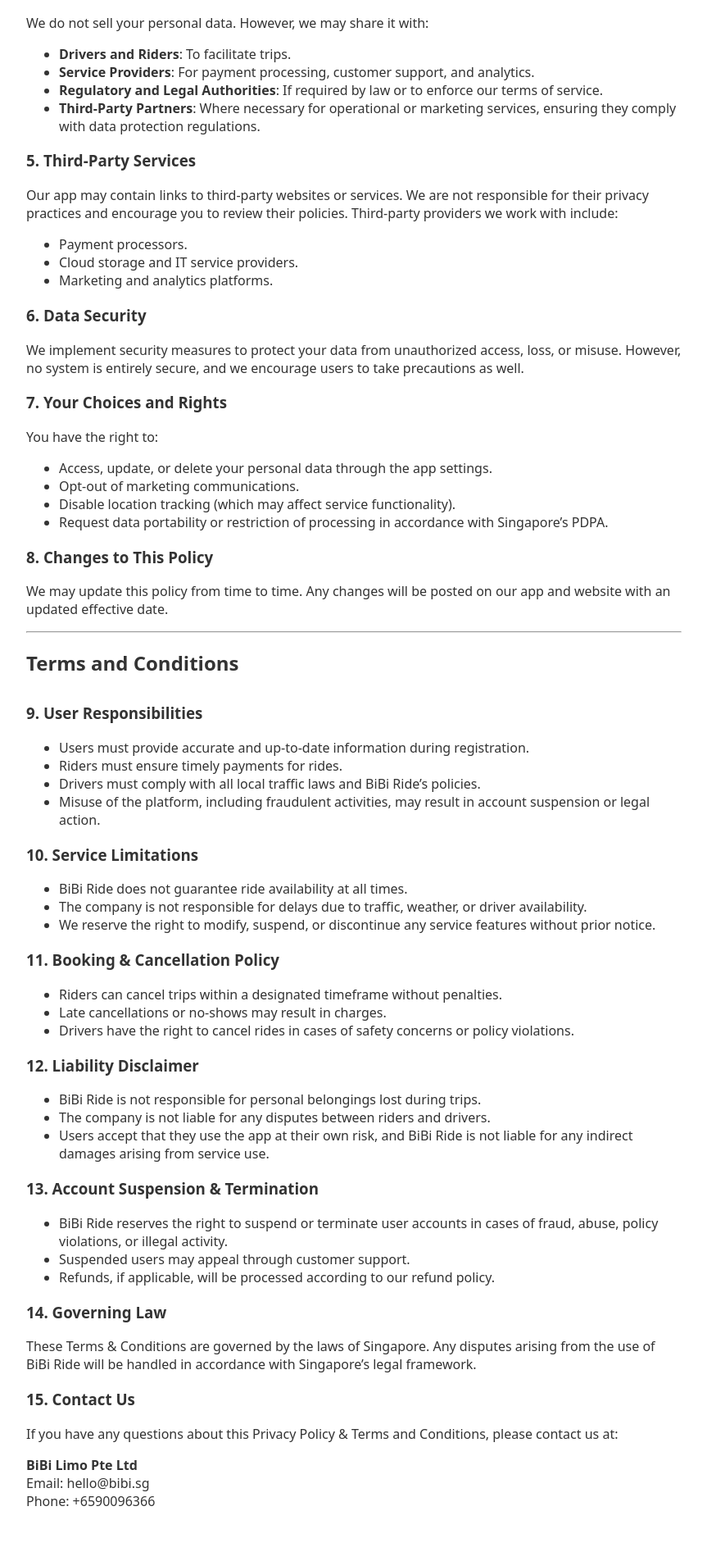
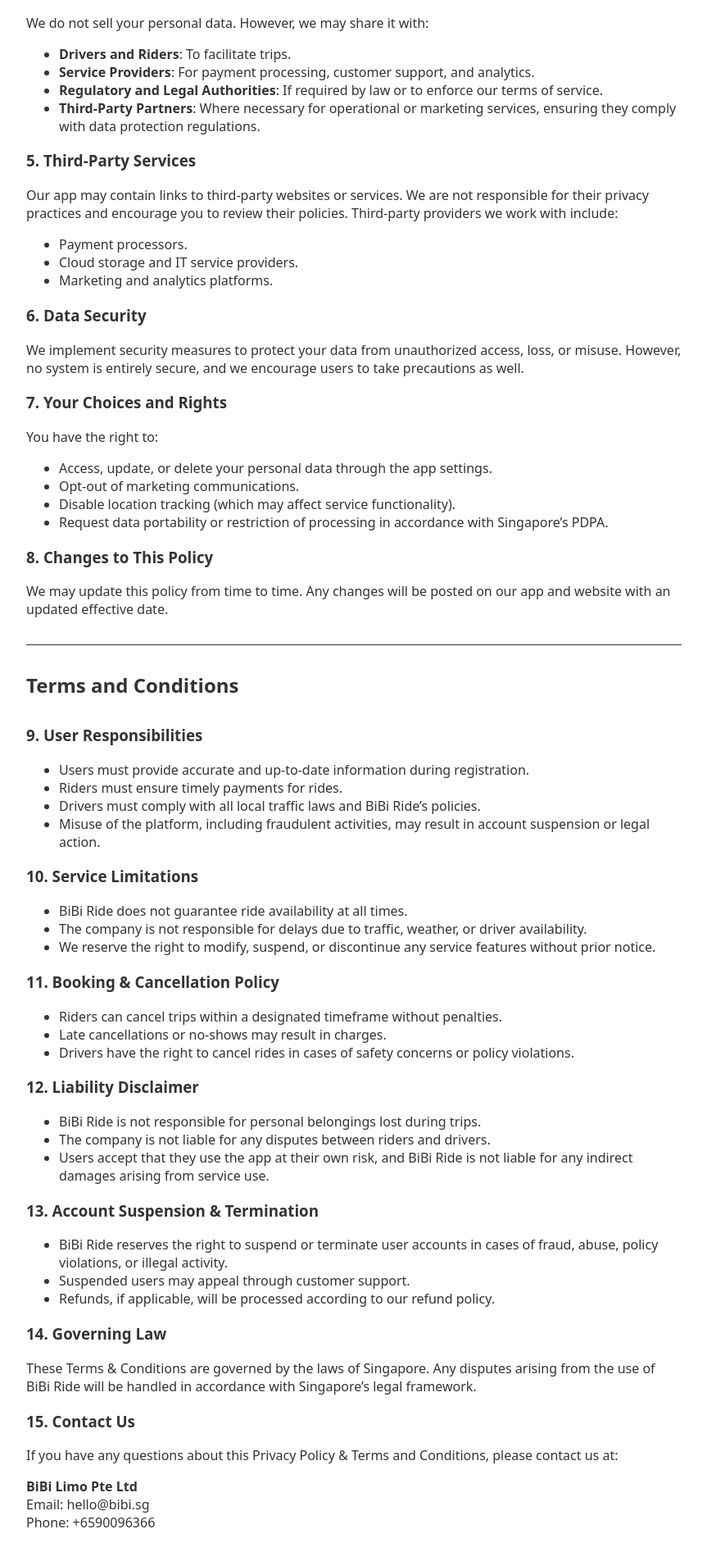
Before and after one commit to bibilimo/privacy-policy, a Jekyll site: the page built from index.md, in a window 1280 px wide. Shown: the part 864-2768 px from the top of the page at 82% size, without its empty margins (208-1071 px from the left). Built offline with Jekyll 4.4.1, drawn with Linux system fonts in a browser that asks for light colours; before the commit the page ends 2742 px from its top, so only the background shows below that.

Commit message:
updated default.html

```diff
--- a/_layouts/default.html
+++ b/_layouts/default.html
@@ -17,6 +17,13 @@
 			h2 {
 				margin-bottom: 32px;
 			}
+			hr {
+				height: 0.5px;
+				background: #333;
+				border: 0;
+				margin-top: 32px;
+				margin-bottom: 32px;
+			}
 		</style>
 	</head>
 	<body>
```
